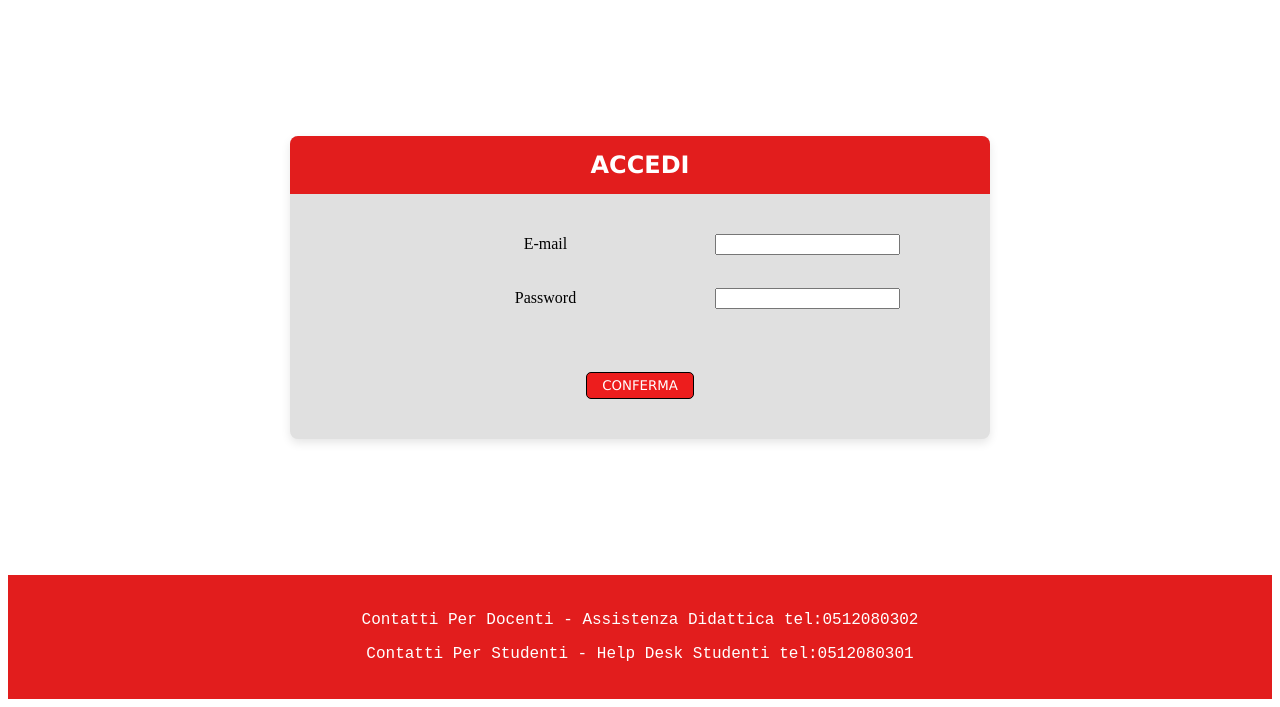
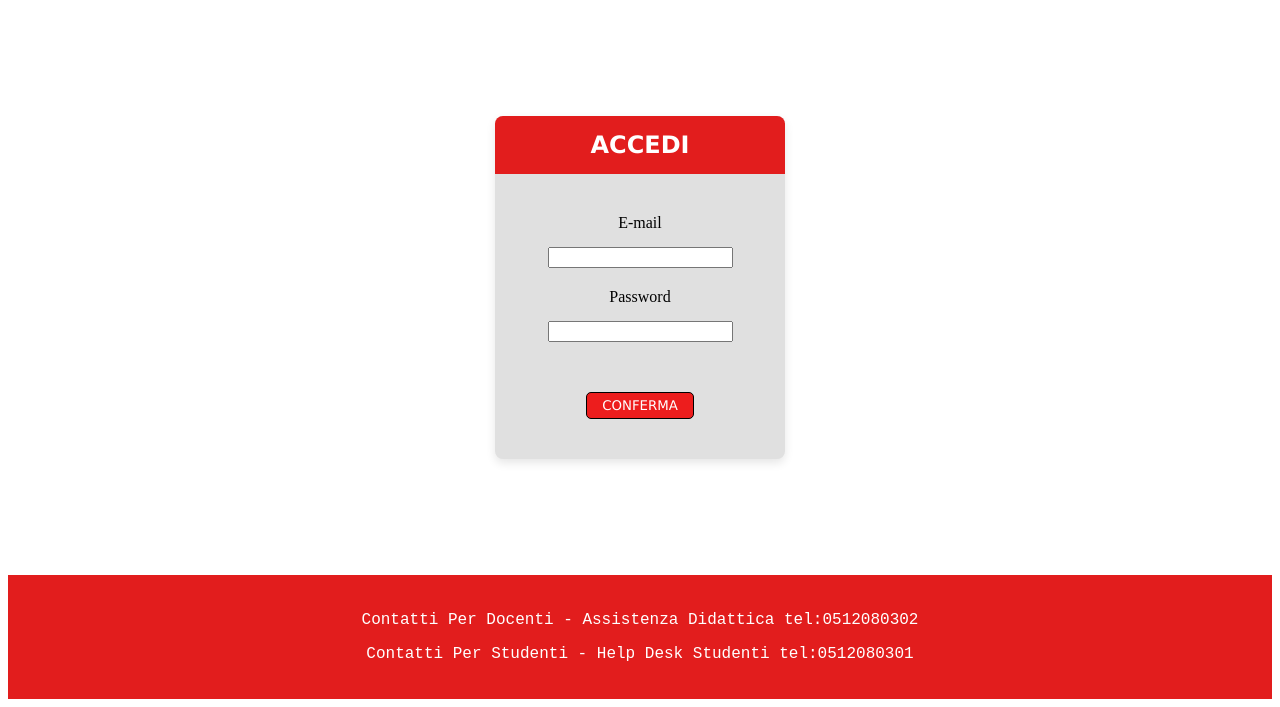
Before and after one commit to GiovanniRava/progettoWeb, a PHP site: page /login.php in a window 1280 px wide. Shown: the part 132-839 px from the top of the page. Run offline with PHP 8.4, Linux system fonts and the light colour scheme.

Commit message:
solved login form

```diff
--- a/src/css/style.css
+++ b/src/css/style.css
@@ -78,7 +78,16 @@ h1 {
     min-height: 70vh; /* Significa che il contenitore del tuo form deve essere alto almeno il 70% dell'altezza dello schermo. */
 }
 
-form {
+.login-form-form {
+    background: rgb(224, 224, 224);
+    padding: 0;
+    border-radius: 8px;
+    box-shadow: 0 4px 10px rgba(0,0,0,0.1);
+    text-align: center;
+    margin-top: 15px;
+}
+
+.form-form-prenotazione {
     background: rgb(224, 224, 224);
     padding: 0;
     border-radius: 8px;
@@ -120,8 +129,9 @@ form ul li input[type="submit"] {
     margin-top: 30px;
 }
 
-form ul li input[type="submit"]:hover {
+.conferma-login:hover {
     cursor: pointer;
+    background-color: #be1919;
 }
 
 .button-annulla-prenotazione:hover {
--- a/src/login.php
+++ b/src/login.php
@@ -27,7 +27,7 @@
     </main>
 
     <div class="login-form">
-        <form action="#" method="POST">
+        <form action="#" method="POST" class="login-form-form">
             <h2>ACCEDI</h2>
             <?php if(isset($templateParams["errorelogin"])): ?>
             <p><?php echo $templateParams["errorelogin"]; ?></p>
--- a/src/nuova_prenotazione.php
+++ b/src/nuova_prenotazione.php
@@ -34,7 +34,7 @@
     </div>
 
     <div class="form-prenotazione">
-        <form action="#" method="POST">
+        <form action="#" method="POST" class="form-form-prenotazione">
             <ul>
                 <li>
                     <div class="col">
```
